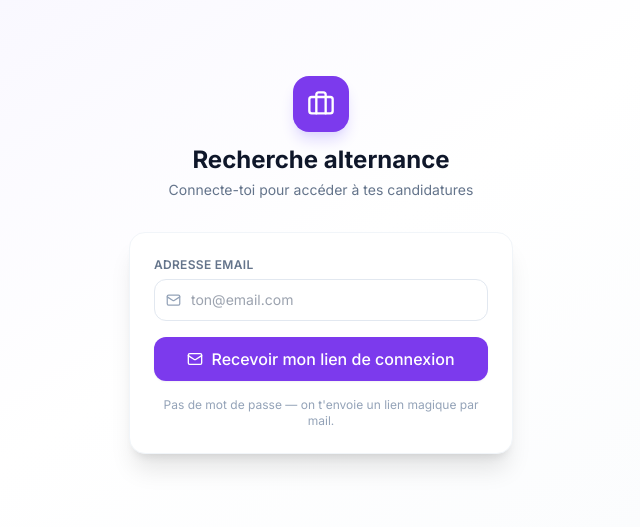
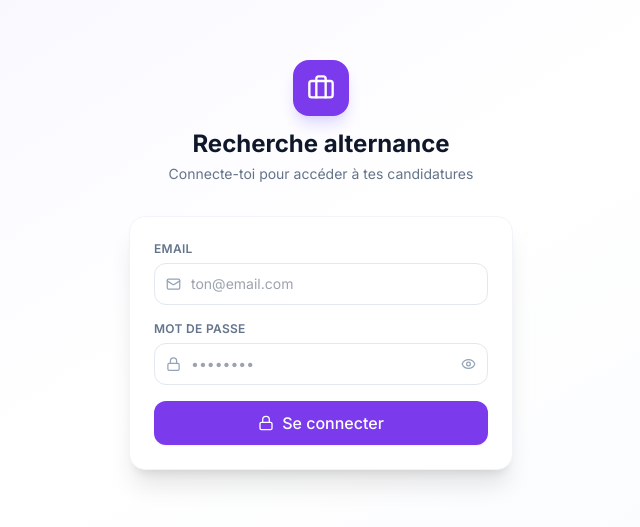
Before and after one commit to louis-frerejean/recherche-alternance, a React (Vite) app: page / in a window 1280 px wide. Shown: the part 135-662 px from the top of the page, without its empty margins (319-959 px from the left). Built offline with nearby package versions, Linux system fonts and the light colour scheme; no server answers.

Commit message:
feat: switch to email+password auth

```diff
--- a/src/components/Auth.jsx
+++ b/src/components/Auth.jsx
@@ -1,42 +1,27 @@
 import { useState } from 'react'
 import { supabase } from '../lib/supabase'
-import { Briefcase, Mail, Loader2, CheckCircle } from 'lucide-react'
+import { Briefcase, Mail, Lock, Loader2, Eye, EyeOff } from 'lucide-react'
 
 export default function Auth() {
   const [email, setEmail] = useState('')
+  const [password, setPassword] = useState('')
+  const [showPw, setShowPw] = useState(false)
   const [loading, setLoading] = useState(false)
-  const [sent, setSent] = useState(false)
   const [error, setError] = useState('')
 
   async function handleSubmit(e) {
     e.preventDefault()
-    if (!email.trim()) return
+    if (!email.trim() || !password) return
     setLoading(true)
     setError('')
-    const ALLOWED = 'l.frerejean04@gmail.com'
-    if (email.trim().toLowerCase() !== ALLOWED) {
-      setError("Accès réservé.")
+    const { error } = await supabase.auth.signInWithPassword({ email: email.trim(), password })
     setLoading(false)
-      return
-    }
-    try {
-      const { error } = await supabase.auth.signInWithOtp({
-        email: email.trim(),
-        options: { emailRedirectTo: window.location.origin },
-      })
-      if (error) throw error
-      setSent(true)
-    } catch (err) {
-      setError(err?.message ?? 'Erreur inconnue. Vérifie ta connexion et les variables Vercel.')
-    } finally {
-      setLoading(false)
-    }
+    if (error) setError('Email ou mot de passe incorrect.')
   }
 
   return (
     <div className="min-h-screen bg-gradient-to-br from-violet-50 via-white to-slate-50 flex items-center justify-center p-4">
       <div className="w-full max-w-sm">
-        {/* Logo */}
         <div className="flex flex-col items-center gap-3 mb-8">
           <div className="w-14 h-14 rounded-2xl bg-violet-600 flex items-center justify-center shadow-lg shadow-violet-200">
             <Briefcase size={28} className="text-white" />
@@ -48,37 +33,13 @@ export default function Auth() {
         </div>
 
         <div className="bg-white rounded-2xl shadow-xl border border-slate-100 p-6">
-          {sent ? (
-            <div className="flex flex-col items-center gap-4 py-4 text-center">
-              <div className="w-12 h-12 rounded-full bg-emerald-100 flex items-center justify-center">
-                <CheckCircle size={24} className="text-emerald-600" />
-              </div>
-              <div>
-                <p className="font-semibold text-slate-900">Vérifie ta boîte mail !</p>
-                <p className="text-sm text-slate-500 mt-1">
-                  On a envoyé un lien de connexion à <strong>{email}</strong>.
-                  Clique dessus pour te connecter.
-                </p>
-              </div>
-              <button
-                onClick={() => setSent(false)}
-                className="text-sm text-violet-600 hover:underline"
-              >
-                Changer d'adresse
-              </button>
-            </div>
-          ) : (
           <form onSubmit={handleSubmit} className="flex flex-col gap-4">
             <div>
-                <label className="text-xs font-semibold text-slate-500 uppercase tracking-wide block mb-1.5">
-                  Adresse email
-                </label>
+              <label className="text-xs font-semibold text-slate-500 uppercase tracking-wide block mb-1.5">Email</label>
               <div className="relative">
                 <Mail size={15} className="absolute left-3 top-1/2 -translate-y-1/2 text-slate-400" />
                 <input
-                    type="email"
-                    required
-                    value={email}
+                  type="email" required value={email}
                   onChange={e => setEmail(e.target.value)}
                   placeholder="ton@email.com"
                   className="w-full pl-9 pr-4 py-2.5 border border-slate-200 rounded-xl text-sm focus:outline-none focus:ring-2 focus:ring-violet-500 focus:border-transparent"
@@ -86,24 +47,33 @@ export default function Auth() {
               </div>
             </div>
 
-              {error && (
-                <p className="text-xs text-red-600 bg-red-50 rounded-lg px-3 py-2">{error}</p>
-              )}
+            <div>
+              <label className="text-xs font-semibold text-slate-500 uppercase tracking-wide block mb-1.5">Mot de passe</label>
+              <div className="relative">
+                <Lock size={15} className="absolute left-3 top-1/2 -translate-y-1/2 text-slate-400" />
+                <input
+                  type={showPw ? 'text' : 'password'} required value={password}
+                  onChange={e => setPassword(e.target.value)}
+                  placeholder="••••••••"
+                  className="w-full pl-9 pr-10 py-2.5 border border-slate-200 rounded-xl text-sm focus:outline-none focus:ring-2 focus:ring-violet-500 focus:border-transparent"
+                />
+                <button type="button" onClick={() => setShowPw(p => !p)}
+                  className="absolute right-3 top-1/2 -translate-y-1/2 text-slate-400 hover:text-slate-600">
+                  {showPw ? <EyeOff size={15} /> : <Eye size={15} />}
+                </button>
+              </div>
+            </div>
+
+            {error && <p className="text-xs text-red-600 bg-red-50 rounded-lg px-3 py-2">{error}</p>}
 
             <button
-                type="submit"
-                disabled={loading}
+              type="submit" disabled={loading}
               className="flex items-center justify-center gap-2 bg-violet-600 hover:bg-violet-700 disabled:opacity-60 text-white font-medium py-2.5 rounded-xl transition-colors shadow-sm"
             >
-                {loading ? <Loader2 size={16} className="animate-spin" /> : <Mail size={16} />}
-                Recevoir mon lien de connexion
+              {loading ? <Loader2 size={16} className="animate-spin" /> : <Lock size={16} />}
+              Se connecter
             </button>
-
-              <p className="text-xs text-slate-400 text-center">
-                Pas de mot de passe — on t'envoie un lien magique par mail.
-              </p>
           </form>
-          )}
         </div>
       </div>
     </div>
```
Lines whose indentation alone changed are shown as unchanged.
